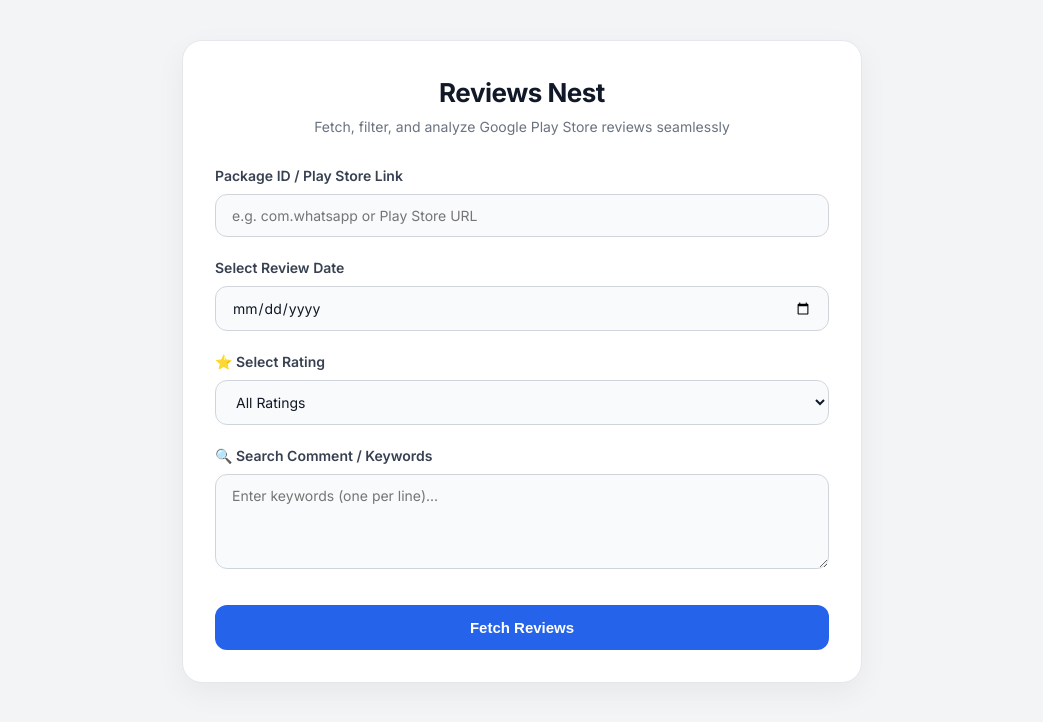
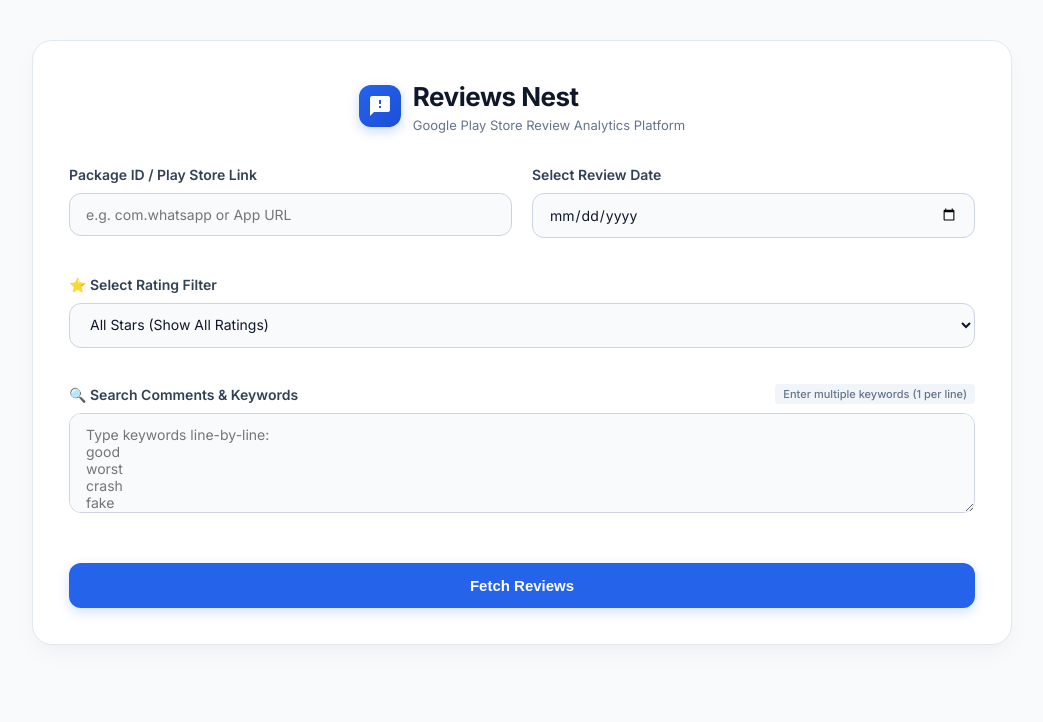
Before and after one commit to review-nest/review-fetcher, a Flask app: page / in a window 1280 px wide. Shown: the top 722 px of the page, without its empty margins (118-1161 px from the left). Run offline with Flask 3, Linux system fonts and the light colour scheme.

Commit message:
Update index.html

```diff
--- a/templates/index.html
+++ b/templates/index.html
@@ -18,64 +18,107 @@
         }
 
         body {
-            background-color: #f3f4f6;
+            background-color: #f8fafc;
             font-family: 'Inter', sans-serif;
-            padding: 40px 15px;
-            color: #1f2937;
+            padding: 40px 20px;
+            color: #0f172a;
             line-height: 1.5;
         }
 
+        /* DESKTOP / WIDE DASHBOARD CONTAINER */
         .box {
-            max-width: 680px;
+            max-width: 980px;
             margin: auto;
             background: #ffffff;
-            padding: 32px;
+            padding: 36px;
             border-radius: 20px;
-            box-shadow: 0 10px 30px rgba(0, 0, 0, 0.05);
-            border: 1px solid #e5e7eb;
+            box-shadow: 0 10px 25px -5px rgba(0, 0, 0, 0.05), 0 8px 10px -6px rgba(0, 0, 0, 0.01);
+            border: 1px solid #e2e8f0;
         }
 
-        /* HEADER & BRANDING */
+        /* BRANDING & LOGO HEADER */
         .brand-header {
+            display: flex;
+            align-items: center;
+            justify-content: center;
+            gap: 12px;
+            margin-bottom: 28px;
             text-align: center;
-            margin-bottom: 28px;
         }
 
-        .brand-header h1 {
+        .brand-logo {
+            width: 42px;
+            height: 42px;
+            background: linear-gradient(135deg, #2563eb, #1d4ed8);
+            border-radius: 12px;
+            display: flex;
+            align-items: center;
+            justify-content: center;
+            box-shadow: 0 4px 12px rgba(37, 99, 235, 0.25);
+        }
+
+        .brand-logo svg {
+            width: 24px;
+            height: 24px;
+            fill: white;
+        }
+
+        .brand-text h1 {
             font-size: 26px;
             font-weight: 700;
-            color: #111827;
+            color: #0f172a;
             letter-spacing: -0.5px;
+            text-align: left;
         }
 
-        .brand-header p {
-            font-size: 14px;
-            color: #6b7280;
-            margin-top: 4px;
+        .brand-text p {
+            font-size: 13px;
+            color: #64748b;
         }
 
-        /* FORM STYLES */
+        /* GRID FORM FOR DESKTOP VIEW */
+        .form-grid {
+            display: grid;
+            grid-template-columns: 1fr 1fr;
+            gap: 20px;
+        }
+
         .form-group {
-            margin-bottom: 20px;
+            margin-bottom: 16px;
+        }
+
+        .form-group.full-width {
+            grid-column: span 2;
         }
 
         label {
-            display: block;
+            display: flex;
+            justify-content: space-between;
+            align-items: center;
             margin-bottom: 8px;
             font-weight: 600;
             font-size: 14px;
-            color: #374151;
+            color: #334155;
+        }
+
+        .label-hint {
+            font-size: 11px;
+            font-weight: 500;
+            color: #64748b;
+            background: #f1f5f9;
+            padding: 2px 8px;
+            border-radius: 4px;
         }
 
         input, select, textarea {
             width: 100%;
             padding: 12px 16px;
-            border: 1.5px solid #d1d5db;
+            border: 1.5px solid #cbd5e1;
             border-radius: 12px;
             font-family: inherit;
             font-size: 14px;
-            color: #111827;
-            background-color: #f9fafb;
+            color: #0f172a;
+            background-color: #f8fafc;
             transition: all 0.2s ease;
         }
 
@@ -87,13 +130,14 @@
         }
 
         textarea {
-            height: 95px;
+            height: 100px;
             resize: vertical;
         }
 
         .fetch-btn {
+            grid-column: span 2;
             width: 100%;
-            margin-top: 10px;
+            margin-top: 8px;
             padding: 14px 20px;
             background: #2563eb;
             border: none;
@@ -103,6 +147,7 @@
             font-weight: 600;
             cursor: pointer;
             transition: background 0.2s ease, transform 0.1s ease;
+            box-shadow: 0 4px 12px rgba(37, 99, 235, 0.2);
         }
 
         .fetch-btn:hover {
@@ -254,21 +317,29 @@
 
     <div class="box">
 
-        <!-- BRANDING HEADER -->
+        <!-- BRANDING HEADER WITH PROFESSIONAL ICON -->
         <div class="brand-header">
+            <div class="brand-logo">
+                <svg xmlns="http://www.w3.org/2000/svg" viewBox="0 0 24 24">
+                    <path d="M20 2H4c-1.1 0-1.99.9-1.99 2L2 22l4-4h14c1.1 0 2-.9 2-2V4c0-1.1-.9-2-2-2zm-7 12h-2v-2h2v2zm0-4h-2V6h2v4z"/>
+                </svg>
+            </div>
+            <div class="brand-text">
                 <h1>Reviews Nest</h1>
-            <p>Fetch, filter, and analyze Google Play Store reviews seamlessly</p>
+                <p>Google Play Store Review Analytics Platform</p>
+            </div>
         </div>
 
-        <!-- FORM -->
+        <!-- FORM (2-COLUMN GRID) -->
         <form method="POST">
+            <div class="form-grid">
 
                 <div class="form-group">
                     <label>Package ID / Play Store Link</label>
                     <input
                         type="text"
                         name="package"
-                    placeholder="e.g. com.whatsapp or Play Store URL"
+                        placeholder="e.g. com.whatsapp or App URL"
                         value="{{ package if package else '' }}"
                         required>
                 </div>
@@ -282,10 +353,10 @@
                         required>
                 </div>
 
-            <div class="form-group">
-                <label>⭐ Select Rating</label>
+                <div class="form-group full-width">
+                    <label>⭐ Select Rating Filter</label>
                     <select name="rating">
-                    <option value="" {% if not request.form.get('rating') %}selected{% endif %}>All Ratings</option>
+                        <option value="" {% if not request.form.get('rating') %}selected{% endif %}>All Stars (Show All Ratings)</option>
                         <option value="5" {% if request.form.get('rating') == '5' %}selected{% endif %}>5 Stars (⭐⭐⭐⭐⭐)</option>
                         <option value="4" {% if request.form.get('rating') == '4' %}selected{% endif %}>4 Stars (⭐⭐⭐⭐)</option>
                         <option value="3" {% if request.form.get('rating') == '3' %}selected{% endif %}>3 Stars (⭐⭐⭐)</option>
@@ -294,20 +365,30 @@
                     </select>
                 </div>
 
-            <div class="form-group">
-                <label>🔍 Search Comment / Keywords</label>
+                <div class="form-group full-width">
+                    <label>
+                        <span>🔍 Search Comments & Keywords</span>
+                        <span class="label-hint">Enter multiple keywords (1 per line)</span>
+                    </label>
                     <textarea
                         name="keyword"
-                    placeholder="Enter keywords (one per line)...">{{ request.form.get('keyword', '') }}</textarea>
+                        placeholder="Type keywords line-by-line:&#10;good&#10;worst&#10;crash&#10;fake">{{ request.form.get('keyword', '') }}</textarea>
                 </div>
 
                 <button type="submit" class="fetch-btn">
                     Fetch Reviews
                 </button>
 
+            </div>
         </form>
 
-        {% if reviews %}
+        {% if reviews is not none and reviews|length > 0 %}
+
+            <!-- SUMMARY BAR (PLACED IMMEDIATELY BELOW FETCH BUTTON) -->
+            <div class="summary-bar">
+                <div class="review-heading">Fetched Reviews</div>
+                <div class="total-badge">Total Matches: {{ reviews|length }}</div>
+            </div>
 
             <!-- APP HEADER -->
             <div class="app-header">
@@ -316,17 +397,12 @@
                 {% endif %}
                 <div>
                     <div class="app-title">{{ app_info.title if app_info and app_info.title else package }}</div>
-                    <div class="app-subtitle">Ratings & Reviews Analysis</div>
+                    <div class="app-subtitle">Google Play Store • Ratings & Reviews Analysis</div>
                 </div>
             </div>
 
-            <!-- SUMMARY BAR -->
-            <div class="summary-bar">
-                <div class="review-heading">Fetched Reviews</div>
-                <div class="total-badge">Total Matches: {{ reviews|length }}</div>
-            </div>
-
             <!-- REVIEWS LIST -->
+            <div class="reviews-container">
                 {% for r in reviews %}
                     <div class="review">
                         <div class="user-row">
```
Also changed, not shown: other parts of templates/index.html (+65 -46 lines). Lines whose indentation alone changed are shown as unchanged.
